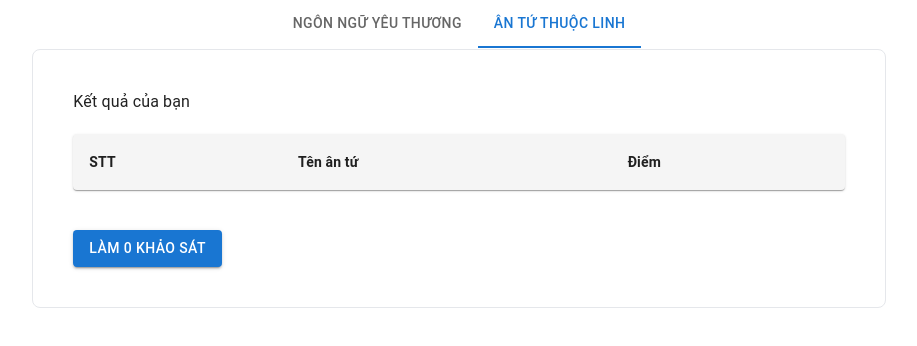
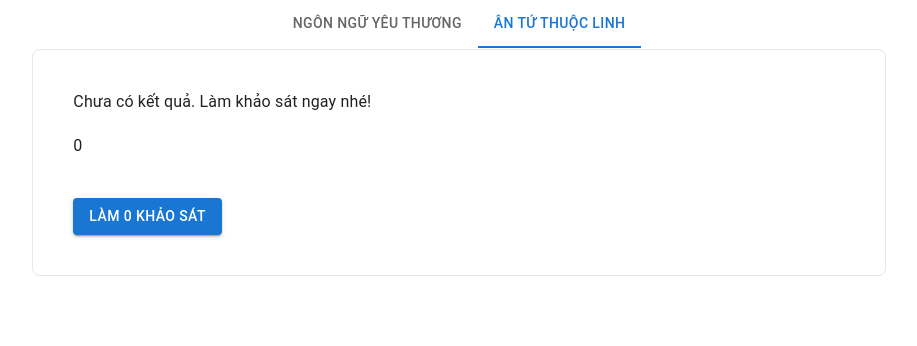
Before and after one commit to abel3t/su-survey, a Next.js app: page / in a window 1280 px wide. Both pictures are taken after a click on the tab "ÂN TỨ THUỘC LINH". Shown: the top 346 px of the page, without its empty margins (181-1098 px from the left). Built offline with nearby package versions, Linux system fonts and the light colour scheme.

Commit message:
Update take a tabs

```diff
--- a/src/components/GiftTab.tsx
+++ b/src/components/GiftTab.tsx
@@ -54,12 +54,12 @@ const GiftTab: React.FC = () => {
         }
 
         {
-            isLoaded && !result && <div className="mb-5">
+            isLoaded && !result.length && <div className="mb-5">
               Chưa có kết quả. Làm khảo sát ngay nhé!</div>
         }
 
         {
-            isLoaded && result &&
+            isLoaded && result.length &&
             <Box>
               <p className="mb-5 text-bold">Kết quả của bạn</p>
 
--- a/src/components/LoveLanguageTab.tsx
+++ b/src/components/LoveLanguageTab.tsx
@@ -56,7 +56,7 @@ const LoveLanguageTab: React.FC = () => {
         }
 
         {
-            isLoaded && result &&
+            isLoaded && result.length &&
             <Box>
               <p className="mb-5 text-bold">Kết quả của bạn</p>
 
```
